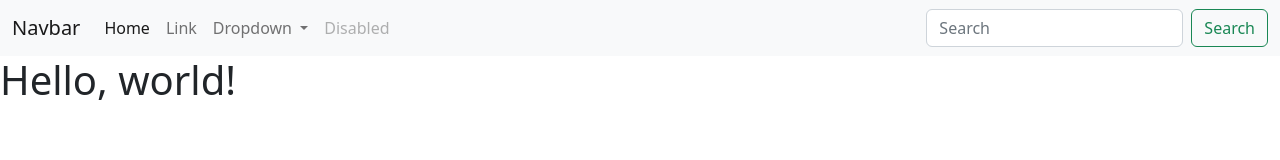
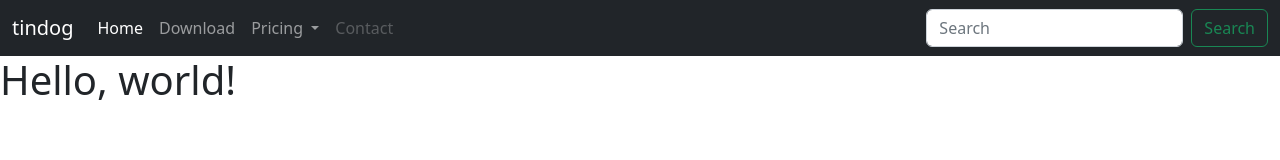
Before and after one commit to ConradMar3/WebDevelopment2022.Udemy, a website: page Web Development/Bootstrap-NavBar/index.html in a window 1280 px wide. Drawn offline with nearby package versions, Linux system fonts and the light colour scheme.

Commit message:
2022/07/30 (am) Navbar Toggler Button added.

```diff
--- a/Web Development/Bootstrap-NavBar/index.html
+++ b/Web Development/Bootstrap-NavBar/index.html
@@ -10,9 +10,9 @@
 </head>
 
 <body>
-    <nav class="navbar navbar-expand-lg bg-light">
+    <nav class="navbar navbar-expand-lg navbar-dark bg-dark">
         <div class="container-fluid">
-            <a class="navbar-brand" href="#">Navbar</a>
+            <a class="navbar-brand" href="#">tindog</a>
             <button class="navbar-toggler" type="button" data-bs-toggle="collapse"
                 data-bs-target="#navbarSupportedContent" aria-controls="navbarSupportedContent" aria-expanded="false"
                 aria-label="Toggle navigation">
@@ -24,12 +24,12 @@
                         <a class="nav-link active" aria-current="page" href="#">Home</a>
                     </li>
                     <li class="nav-item">
-                        <a class="nav-link" href="#">Link</a>
+                        <a class="nav-link" href="#">Download</a>
                     </li>
                     <li class="nav-item dropdown">
                         <a class="nav-link dropdown-toggle" href="#" role="button" data-bs-toggle="dropdown"
                             aria-expanded="false">
-                            Dropdown
+                            Pricing
                         </a>
                         <ul class="dropdown-menu">
                             <li><a class="dropdown-item" href="#">Action</a></li>
@@ -41,7 +41,7 @@
                         </ul>
                     </li>
                     <li class="nav-item">
-                        <a class="nav-link disabled">Disabled</a>
+                        <a class="nav-link disabled">Contact</a>
                     </li>
                 </ul>
                 <form class="d-flex" role="search">
```
